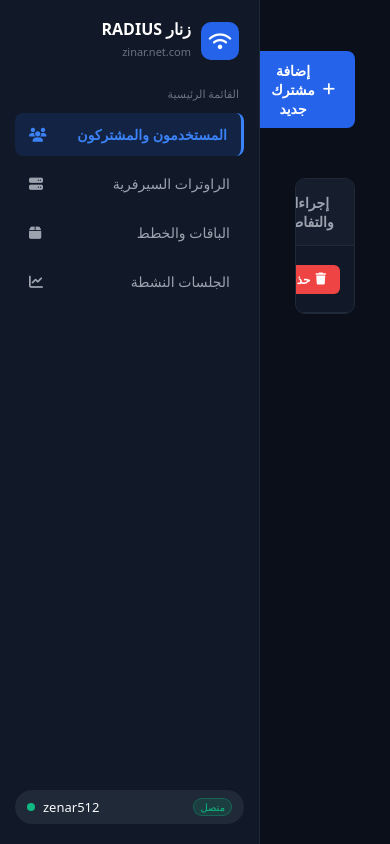
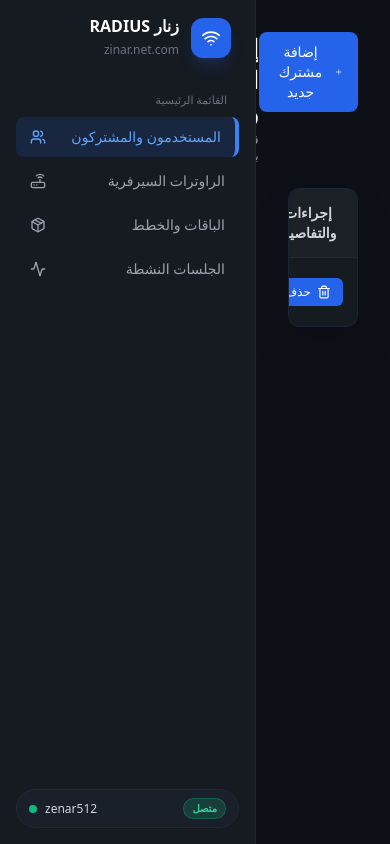
Before and after one commit to abokareemalan512-coder/zinar-radius, a Flask app: page /dashboard in a window 390 px wide. Run offline with Flask 3, Linux system fonts and the light colour scheme; some libraries are stand-ins or nearby versions.

Commit message:
Refactor dashboard layout with Tailwind CSS
Replaced FontAwesome with Tailwind CSS and Lucide Icons. Updated HTML structure and styling for better responsiveness and modern design.

```diff
--- a/templates/dashboard.html
+++ b/templates/dashboard.html
@@ -4,393 +4,71 @@
     <meta charset="UTF-8">
     <meta name="viewport" content="width=device-width, initial-scale=1.0">
     <title>زنار RADIUS - لوحة التحكم</title>
-    <!-- FontAwesome Font -->
-    <link rel="stylesheet" href="https://cdnjs.cloudflare.com/ajax/libs/font-awesome/6.4.0/css/all.min.css">
+    <!-- Tailwind CSS CDN -->
+    <script src="https://cdn.tailwindcss.com"></script>
+    <!-- Lucide Icons -->
+    <script src="https://unpkg.com/lucide@latest"></script>
+</head>
+<body class="bg-[#0d1117] text-white font-sans antialiased overflow-hidden">
 
-    <style>
-        * {
-            box-sizing: border-box;
-            margin: 0;
-            padding: 0;
-            font-family: system-ui, -apple-system, BlinkMacSystemFont, 'Segoe UI', Roboto, sans-serif;
-        }
+    <div class="flex h-screen w-screen overflow-hidden">
 
-        body {
-            background-color: #0b0f19;
-            color: #f9fafb;
-            height: 100vh;
-            overflow: hidden;
-            direction: rtl;
-        }
+        <!-- المحتوى الرئيسي (Main Content) -->
+        <main class="flex-1 overflow-y-auto p-8 bg-[#0d1117]">
 
-        /* Container Main Layout */
-        .app-container {
-            display: flex;
-            width: 100vw;
-            height: 100vh;
-        }
-
-        /* 1. Main Content Left Side */
-        .main-content {
-            flex: 1;
-            padding: 25px 35px;
-            overflow-y: auto;
-            background-color: #0b0f19;
-        }
-
-        .content-header {
-            display: flex;
-            justify-content: space-between;
-            align-items: center;
-            margin-bottom: 25px;
-        }
-
-        .page-title h2 {
-            font-size: 22px;
-            font-weight: bold;
-            display: flex;
-            align-items: center;
-            gap: 10px;
-            color: #ffffff;
-        }
-
-        .page-title p {
-            font-size: 12px;
-            color: #6b7280;
-            margin-top: 4px;
-        }
-
-        .btn-add-new {
-            background-color: #2563eb;
-            color: #ffffff;
-            border: none;
-            padding: 10px 20px;
-            border-radius: 8px;
-            font-size: 14px;
-            font-weight: 600;
-            cursor: pointer;
-            display: flex;
-            align-items: center;
-            gap: 8px;
-            transition: background 0.2s;
-        }
-
-        .btn-add-new:hover {
-            background-color: #1d4ed8;
-        }
-
-        /* Table Design */
-        .table-container {
-            background-color: #111827;
-            border: 1px solid #1f2937;
-            border-radius: 10px;
-            overflow: hidden;
-        }
-
-        table {
-            width: 100%;
-            border-collapse: collapse;
-            text-align: right;
-            font-size: 14px;
-        }
-
-        th {
-            background-color: #161e2e;
-            color: #9ca3af;
-            padding: 14px;
-            font-weight: 600;
-            border-bottom: 1px solid #1f2937;
-        }
-
-        td {
-            padding: 14px;
-            border-bottom: 1px solid #1f2937;
-            color: #e5e7eb;
-        }
-
-        .badge-status {
-            background-color: rgba(16, 185, 129, 0.15);
-            color: #10b981;
-            border: 1px solid rgba(16, 185, 129, 0.3);
-            padding: 3px 10px;
-            border-radius: 12px;
-            font-size: 12px;
-        }
-
-        .badge-type {
-            background-color: rgba(245, 158, 11, 0.15);
-            color: #f59e0b;
-            border: 1px solid rgba(245, 158, 11, 0.3);
-            padding: 3px 8px;
-            border-radius: 4px;
-            font-size: 12px;
-        }
-
-        .badge-plan {
-            background-color: #1f2937;
-            color: #d1d5db;
-            border: 1px solid #374151;
-            padding: 3px 8px;
-            border-radius: 4px;
-            font-size: 12px;
-        }
-
-        .btn-delete {
-            background-color: #ef4444;
-            color: #ffffff;
-            border: none;
-            padding: 6px 14px;
-            border-radius: 6px;
-            font-size: 12px;
-            cursor: pointer;
-            display: inline-flex;
-            align-items: center;
-            gap: 5px;
-            font-weight: bold;
-        }
-
-        /* 2. Sidebar Right Side */
-        .sidebar {
-            width: 260px;
-            background-color: #111827;
-            border-right: 1px solid #1f2937;
-            display: flex;
-            flex-direction: column;
-            justify-content: space-between;
-            padding: 20px 15px;
-            flex-shrink: 0;
-        }
-
-        .brand-header {
-            display: flex;
-            align-items: center;
-            justify-content: space-between;
-            margin-bottom: 25px;
-            padding: 0 5px;
-        }
-
-        .brand-title-wrap {
-            display: flex;
-            align-items: center;
-            gap: 10px;
-        }
-
-        .brand-logo {
-            background-color: #2563eb;
-            color: #ffffff;
-            width: 38px;
-            height: 38px;
-            border-radius: 10px;
-            display: flex;
-            align-items: center;
-            justify-content: center;
-            font-size: 18px;
-        }
-
-        .brand-text h1 {
-            font-size: 16px;
-            font-weight: bold;
-            color: #ffffff;
-            line-height: 1.2;
-        }
-
-        .brand-text span {
-            font-size: 11px;
-            color: #6b7280;
-        }
-
-        .nav-section-title {
-            font-size: 11px;
-            color: #6b7280;
-            margin-bottom: 12px;
-            padding: 0 5px;
-        }
-
-        .nav-menu {
-            display: flex;
-            flex-direction: column;
-            gap: 6px;
-        }
-
-        .nav-item {
-            display: flex;
-            align-items: center;
-            justify-content: space-between;
-            padding: 12px 14px;
-            color: #9ca3af;
-            text-decoration: none;
-            border-radius: 8px;
-            font-size: 14px;
-            transition: all 0.2s;
-        }
-
-        .nav-item:hover {
-            background-color: #1f2937;
-            color: #ffffff;
-        }
-
-        .nav-item.active {
-            background-color: rgba(37, 99, 235, 0.15);
-            color: #3b82f6;
-            border-right: 3px solid #3b82f6;
-            font-weight: 600;
-        }
-
-        .user-profile-badge {
-            background-color: #1f2937;
-            padding: 8px 12px;
-            border-radius: 20px;
-            display: flex;
-            align-items: center;
-            justify-content: space-between;
-            font-size: 13px;
-            margin-top: auto;
-        }
-
-        .user-info {
-            display: flex;
-            align-items: center;
-            gap: 8px;
-        }
-
-        .status-dot {
-            width: 8px;
-            height: 8px;
-            background-color: #10b981;
-            border-radius: 50%;
-        }
-
-        /* Modal Overlay */
-        .custom-modal-overlay {
-            position: fixed;
-            top: 0;
-            left: 0;
-            width: 100vw;
-            height: 100vh;
-            background-color: rgba(0, 0, 0, 0.75);
-            display: none;
-            justify-content: center;
-            align-items: center;
-            z-index: 99999;
-        }
-
-        .custom-modal-box {
-            background-color: #111827;
-            border: 1px solid #1f2937;
-            border-radius: 12px;
-            width: 90%;
-            max-width: 450px;
-            padding: 24px;
-            color: #ffffff;
-            box-shadow: 0 20px 25px -5px rgba(0, 0, 0, 0.5);
-        }
-
-        .custom-modal-box h3 {
-            margin-bottom: 18px;
-            font-size: 18px;
-            font-weight: bold;
-            text-align: center;
-        }
-
-        .form-group-custom {
-            margin-bottom: 14px;
-        }
-
-        .form-group-custom label {
-            display: block;
-            margin-bottom: 6px;
-            font-size: 13px;
-            color: #9ca3af;
-        }
-
-        .form-input-custom {
-            width: 100%;
-            padding: 10px 12px;
-            background-color: #1f2937;
-            border: 1px solid #374151;
-            border-radius: 8px;
-            color: #ffffff;
-            font-size: 14px;
-            outline: none;
-        }
-
-        .form-input-custom:focus {
-            border-color: #2563eb;
-        }
-
-        .form-row-custom {
-            display: flex;
-            gap: 10px;
-        }
-
-        .btn-submit-action {
-            background-color: #84cc16;
-            color: #000000;
-            font-weight: bold;
-            border: none;
-            padding: 10px;
-            border-radius: 8px;
-            cursor: pointer;
-            flex: 1;
-            font-size: 14px;
-        }
-
-        .btn-cancel-action {
-            background-color: #374151;
-            color: #ffffff;
-            border: none;
-            padding: 10px 18px;
-            border-radius: 8px;
-            cursor: pointer;
-            font-size: 14px;
-        }
-    </style>
-</head>
-<body>
-
-    <div class="app-container">
-
-        <!-- 1. المحتوى الرئيسي (على اليسار) -->
-        <main class="main-content">
-
-            <div class="content-header">
-                <button class="btn-add-new" onclick="openRouterModal()">
-                    <i class="fa-solid fa-plus"></i> إضافة مشترك جديد
+            <!-- الهيدر العلوي -->
+            <div class="flex justify-between items-start mb-6">
+                <button onclick="openRouterModal()" class="bg-blue-600 hover:bg-blue-500 text-white px-4 py-2.5 rounded-lg font-medium text-sm flex items-center gap-2 transition-all cursor-pointer">
+                    <i data-lucide="plus" class="w-4 h-4"></i> إضافة مشترك جديد
                 </button>
 
-                <div class="page-title" style="text-align: right;">
-                    <h2>إدارة المشتركين والمستخدمين <i class="fa-solid fa-users-gear" style="color: #2563eb;"></i></h2>
-                    <p>قائمة الحسابات الكاملة المربوطة بسيرفر RADIUS.</p>
+                <div class="text-right">
+                    <h2 class="text-2xl font-bold flex items-center justify-end gap-2 text-white">
+                        إدارة المشتركين والمستخدمين <i data-lucide="users-round" class="text-blue-500 w-6 h-6"></i>
+                    </h2>
+                    <p class="text-xs text-gray-400 mt-1">قائمة الحسابات الكاملة المربوطة بسيرفر RADIUS.</p>
                 </div>
             </div>
 
-            <!-- جدول البيانات -->
-            <div class="table-container">
-                <table>
+            <!-- جدول المشتركين -->
+            <div class="bg-[#161b22] border border-gray-800/80 rounded-xl overflow-hidden shadow-2xl">
+                <table class="w-full text-right border-collapse text-sm">
                     <thead>
-                        <tr>
-                            <th style="text-align: center;">إجراءات والتفاصيل</th>
-                            <th>السيرفر المرتبط</th>
-                            <th>الخطة</th>
-                            <th>الحالة</th>
-                            <th>نوع الخدمة</th>
-                            <th>كلمة المرور</th>
-                            <th>اسم المستخدم</th>
+                        <tr class="bg-[#1c2128] text-gray-300 border-b border-gray-800">
+                            <th class="p-3.5 font-semibold text-center">إجراءات والتفاصيل</th>
+                            <th class="p-3.5 font-semibold">السيرفر المرتبط</th>
+                            <th class="p-3.5 font-semibold">الخطة</th>
+                            <th class="p-3.5 font-semibold">الحالة</th>
+                            <th class="p-3.5 font-semibold">نوع الخدمة</th>
+                            <th class="p-3.5 font-semibold">كلمة المرور</th>
+                            <th class="p-3.5 font-semibold">اسم المستخدم</th>
                         </tr>
                     </thead>
-                    <tbody id="routersTableBody">
-                        <tr>
-                            <td style="text-align: center;">
-                                <button class="btn-delete">
-                                    <i class="fa-solid fa-trash"></i> حذف
+                    <tbody class="divide-y divide-gray-800/60 text-sm">
+                        <tr class="hover:bg-gray-800/20 transition-colors">
+                            <td class="p-3.5 text-center">
+                                <button class="bg-blue-600 hover:bg-red-600 text-white px-3 py-1.5 rounded-md flex items-center gap-1.5 mx-auto text-xs transition-colors">
+                                    <i data-lucide="trash-2" class="w-3.5 h-3.5"></i> حذف
                                 </button>
                             </td>
-                            <td>ZINAR.net</td>
-                            <td><span class="badge-plan">10M {10$}</span></td>
-                            <td><span class="badge-status">مفعل</span></td>
-                            <td><span class="badge-type">Hotspot</span></td>
-                            <td style="color: #f472b6;">123</td>
-                            <td style="color: #60a5fa; font-weight: bold;">1988</td>
+                            <td class="p-3.5 text-gray-300">ZINAR.net</td>
+                            <td class="p-3.5">
+                                <span class="bg-gray-800 text-gray-300 border border-gray-700/80 px-2.5 py-0.5 rounded text-xs font-mono">
+                                    10M {10$}
+                                </span>
+                            </td>
+                            <td class="p-3.5">
+                                <span class="bg-emerald-500/15 text-emerald-400 border border-emerald-500/30 px-3 py-0.5 rounded-full text-xs font-semibold">
+                                    مفعل
+                                </span>
+                            </td>
+                            <td class="p-3.5">
+                                <span class="bg-amber-500/15 text-amber-400 border border-amber-500/30 px-2.5 py-0.5 rounded text-xs font-semibold">
+                                    Hotspot
+                                </span>
+                            </td>
+                            <td class="p-3.5 text-pink-400 font-mono">123</td>
+                            <td class="p-3.5 text-blue-400 font-bold font-mono">1988</td>
                         </tr>
                     </tbody>
                 </table>
@@ -398,49 +76,50 @@
 
         </main>
 
-        <!-- 2. الشريط الجانبي Sidebar (على اليمين) -->
-        <aside class="sidebar">
+        <!-- الشريط الجانبي (Sidebar) -->
+        <aside class="w-64 bg-[#161b22] border-r border-gray-800/80 flex flex-col justify-between p-4 flex-shrink-0">
             <div>
-                <div class="brand-header">
-                    <div class="brand-title-wrap">
-                        <div class="brand-logo">
-                            <i class="fa-solid fa-wifi"></i>
+                <!-- الشعار -->
+                <div class="flex items-center justify-between mb-8 px-2">
+                    <div class="flex items-center gap-3">
+                        <div class="bg-blue-600 p-2.5 rounded-xl text-white flex items-center justify-center shadow-lg shadow-blue-600/20">
+                            <i data-lucide="wifi" class="w-5 h-5"></i>
                         </div>
-                        <div class="brand-text">
-                            <h1>زنار RADIUS</h1>
-                            <span>zinar.net.com</span>
+                        <div>
+                            <h1 class="font-bold text-base leading-tight text-white">زنار RADIUS</h1>
+                            <span class="text-xs text-gray-500">zinar.net.com</span>
                         </div>
                     </div>
                 </div>
 
-                <div class="nav-section-title">القائمة الرئيسية</div>
-
-                <nav class="nav-menu">
-                    <a href="#" class="nav-item active">
-                        <span>المستخدمون والمشتركون</span>
-                        <i class="fa-solid fa-users"></i>
+                <!-- القائمة الرئيسية -->
+                <nav class="space-y-1">
+                    <span class="text-[11px] text-gray-500 px-3 mb-2 block font-medium">القائمة الرئيسية</span>
+                    <a href="#" class="flex items-center justify-between px-3.5 py-2.5 bg-blue-600/15 text-blue-400 rounded-lg font-medium border-r-4 border-blue-500 transition-all">
+                        <span class="text-sm">المستخدمون والمشتركون</span>
+                        <i data-lucide="users" class="w-4 h-4"></i>
                     </a>
-                    <a href="#" onclick="openRouterModal()" class="nav-item">
-                        <span>الراوترات السيرفرية</span>
-                        <i class="fa-solid fa-server"></i>
+                    <a href="#" onclick="openRouterModal()" class="flex items-center justify-between px-3.5 py-2.5 text-gray-400 hover:bg-gray-800/50 hover:text-gray-200 rounded-lg transition-colors">
+                        <span class="text-sm">الراوترات السيرفرية</span>
+                        <i data-lucide="router" class="w-4 h-4"></i>
                     </a>
-                    <a href="#" class="nav-item">
-                        <span>الباقات والخطط</span>
-                        <i class="fa-solid fa-box"></i>
+                    <a href="#" class="flex items-center justify-between px-3.5 py-2.5 text-gray-400 hover:bg-gray-800/50 hover:text-gray-200 rounded-lg transition-colors">
+                        <span class="text-sm">الباقات والخطط</span>
+                        <i data-lucide="package" class="w-4 h-4"></i>
                     </a>
-                    <a href="#" class="nav-item">
-                        <span>الجلسات النشطة</span>
-                        <i class="fa-solid fa-chart-line"></i>
+                    <a href="#" class="flex items-center justify-between px-3.5 py-2.5 text-gray-400 hover:bg-gray-800/50 hover:text-gray-200 rounded-lg transition-colors">
+                        <span class="text-sm">الجلسات النشطة</span>
+                        <i data-lucide="activity" class="w-4 h-4"></i>
                     </a>
                 </nav>
             </div>
 
-            <!-- معلومات المستخدم أسفل الشريط الجانبي -->
-            <div class="user-profile-badge">
-                <span class="badge-status" style="padding: 1px 6px; font-size: 10px;">متصل</span>
-                <div class="user-info">
-                    <span>zenar512</span>
-                    <div class="status-dot"></div>
+            <!-- زر اسم المستخدم الحسابي أسفل الشريط الجانبي -->
+            <div class="bg-gray-800/40 border border-gray-800 px-3 py-2 rounded-full flex items-center justify-between">
+                <span class="bg-emerald-500/20 text-emerald-400 text-[10px] px-2 py-0.5 rounded-full font-semibold border border-emerald-500/30">متصل</span>
+                <div class="flex items-center gap-2">
+                    <span class="text-xs text-gray-300 font-medium">zenar512</span>
+                    <span class="w-2 h-2 rounded-full bg-emerald-500"></span>
                 </div>
             </div>
         </aside>
@@ -448,60 +127,69 @@
     </div>
 
     <!-- النافذة المنبثقة Modal -->
-    <div id="addRouterModal" class="custom-modal-overlay">
-        <div class="custom-modal-box">
-            <h3>ربط راوتر أو سيرفر جديد</h3>
+    <div id="addRouterModal" class="fixed inset-0 bg-black/80 hidden items-center justify-center z-50 p-4">
+        <div class="bg-[#161b22] border border-gray-800 rounded-xl w-full max-w-md p-6 text-white shadow-2xl">
+            <h3 class="text-lg font-bold mb-4 text-center">ربط راوتر أو سيرفر جديد</h3>
 
-            <form id="addRouterForm" onsubmit="saveRouter(event)">
+            <form id="addRouterForm" onsubmit="saveRouter(event)" class="space-y-4">
 
-                <div class="form-group-custom">
-                    <label>اسم الراوتر / السيرفر</label>
-                    <input type="text" id="router_name" class="form-input-custom" placeholder="مثال: ZINAR.net" required>
+                <div>
+                    <label class="block text-xs text-gray-400 mb-1">اسم الراوتر / السيرفر</label>
+                    <input type="text" id="router_name" class="w-full bg-[#0d1117] border border-gray-800 rounded-lg p-2.5 text-sm text-white focus:outline-none focus:border-blue-500" placeholder="مثال: ZINAR.net" required>
                 </div>
 
-                <div class="form-group-custom">
-                    <label>عنوان الراوتر العام أو النطاق</label>
-                    <input type="text" id="router_ip" class="form-input-custom" placeholder="عنوان الراوتر، وليس 188.145.118.146" required>
+                <div>
+                    <label class="block text-xs text-gray-400 mb-1">عنوان الراوتر العام أو النطاق</label>
+                    <input type="text" id="router_ip" class="w-full bg-[#0d1117] border border-gray-800 rounded-lg p-2.5 text-sm text-white focus:outline-none focus:border-blue-500" placeholder="عنوان الراوتر، وليس 188.145.118.146" required>
                 </div>
 
-                <div class="form-row-custom">
-                    <div class="form-group-custom" style="flex: 2;">
-                        <label>اسم المستخدم</label>
-                        <input type="text" id="router_username" class="form-input-custom" value="admin" required>
+                <div class="flex gap-3">
+                    <div class="flex-1">
+                        <label class="block text-xs text-gray-400 mb-1">اسم المستخدم</label>
+                        <input type="text" id="router_username" class="w-full bg-[#0d1117] border border-gray-800 rounded-lg p-2.5 text-sm text-white focus:outline-none focus:border-blue-500" value="admin" required>
                     </div>
-                    <div class="form-group-custom" style="flex: 1;">
-                        <label>المنفذ (Port)</label>
-                        <input type="number" id="router_port" class="form-input-custom" value="8728" required>
+                    <div class="w-28">
+                        <label class="block text-xs text-gray-400 mb-1">المنفذ (Port)</label>
+                        <input type="number" id="router_port" class="w-full bg-[#0d1117] border border-gray-800 rounded-lg p-2.5 text-sm text-white focus:outline-none focus:border-blue-500" value="8728" required>
                     </div>
                 </div>
 
-                <div class="form-group-custom">
-                    <label>كلمة المرور</label>
-                    <input type="password" id="router_password" class="form-input-custom" placeholder="•••••">
+                <div>
+                    <label class="block text-xs text-gray-400 mb-1">كلمة المرور</label>
+                    <input type="password" id="router_password" class="w-full bg-[#0d1117] border border-gray-800 rounded-lg p-2.5 text-sm text-white focus:outline-none focus:border-blue-500" placeholder="•••••">
                 </div>
 
-                <div class="form-group-custom" style="display: flex; align-items: center; gap: 8px;">
-                    <input type="checkbox" id="router_ssl">
-                    <label for="router_ssl" style="margin: 0; cursor: pointer; color: #ffffff;">API-SSL</label>
+                <div class="flex items-center gap-2">
+                    <input type="checkbox" id="router_ssl" class="rounded bg-gray-800 border-gray-700 text-blue-600 focus:ring-0">
+                    <label for="router_ssl" class="text-sm cursor-pointer text-gray-300">API-SSL</label>
                 </div>
 
-                <div style="display: flex; gap: 10px; margin-top: 20px;">
-                    <button type="submit" class="btn-submit-action">امتحن الاتصال والحفظ</button>
-                    <button type="button" onclick="closeRouterModal()" class="btn-cancel-action">إلغاء</button>
+                <div class="flex gap-3 pt-2">
+                    <button type="submit" class="flex-1 bg-lime-500 hover:bg-lime-400 text-black font-bold py-2.5 px-4 rounded-lg text-sm transition-colors">
+                        امتحن الاتصال والحفظ
+                    </button>
+                    <button type="button" onclick="closeRouterModal()" class="bg-gray-800 hover:bg-gray-700 text-white font-medium py-2.5 px-4 rounded-lg text-sm transition-colors">
+                        إلغاء
+                    </button>
                 </div>
 
             </form>
         </div>
     </div>
 
-    <!-- JavaScript Script -->
+    <!-- Script للنافذة وحفظ السيرفر وتفعيل الأيقونات -->
     <script>
+        // تفعيل أيقونات Lucide
+        lucide.createIcons();
+
         function openRouterModal() {
-            document.getElementById('addRouterModal').style.display = 'flex';
+            document.getElementById('addRouterModal').classList.remove('hidden');
+            document.getElementById('addRouterModal').classList.add('flex');
         }
 
         function closeRouterModal() {
-            document.getElementById('addRouterModal').style.display = 'none';
+            document.getElementById('addRouterModal').classList.add('hidden');
+            document.getElementById('addRouterModal').classList.remove('flex');
         }
 
         function saveRouter(event) {
```
